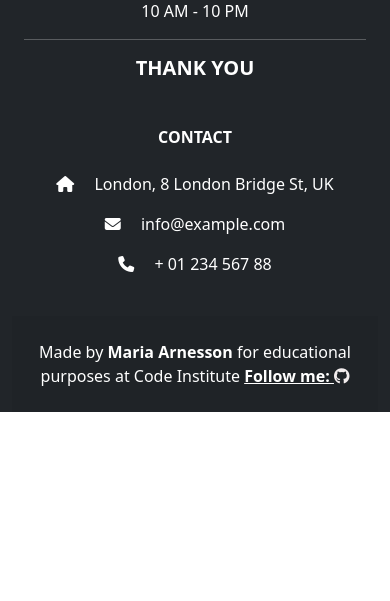
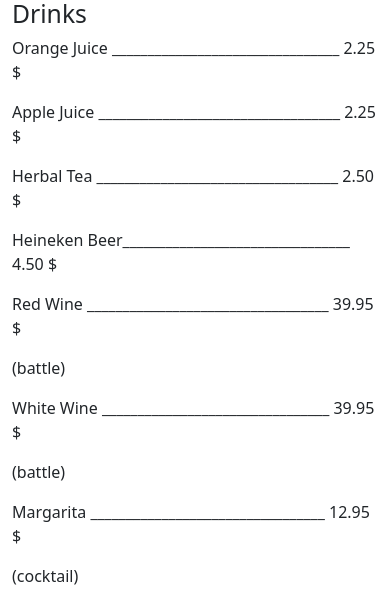
Before and after one commit to MariaJoannaArnesson/restaurant_booking_system, a Django app: page /menu in a window 390 px wide. Shown: the part 1275-1876 px from the top of the page. Before the commit the page ends 1687 px from the top, so only its background shows below. Run offline with Django 3.2, Linux system fonts and the light colour scheme; some libraries are stand-ins or nearby versions.

Commit message:
Completed menu for menu home page

```diff
--- a/templates/menu.html
+++ b/templates/menu.html
@@ -6,16 +6,15 @@
 {% endblock %}
 
 {% block body %}
-<section class="container py-5 h-100">
-    <div class="container-fluid">
-      <div class="row">
-        <div class="col-sm-6 text-black">
-
-
-
-          <div class="d-flex align-items-center h-custom-2 px-5 ms-xl-4 mt-5 pt-5 pt-xl-0 mt-xl-n5">
+<section class="v-100" style="background-color: black;">
+    <div class="container-fluid h-custom">
+      <div class="row d-flex justify-content-center align-items-center h-100">
+        <div class="col-md-9 col-lg-6 col-xl-5">
+          <img src="https://img.freepik.com/free-photo/side-view-spaghetti-with-greens-ricotta-cheese-round-white-plate_176474-3223.jpg?w=826&t=st=1684329937~exp=1684330537~hmac=26f2fc57e209701587a687962dc5a7cde405afd224d58dc66ce827ffc20b0d1a"
+            class="img-fluid" alt="Sample image">
+        </div>
+        <div class="col-md-8 col-lg-6 col-xl-4 offset-xl-1 text-white">
             <div>
-
                 <h2>Main Dishes</h2>
                 <p>Cuisses de Grenouille_____________________________ 16.95 $</p>
                 <p>(frog's legs) </p>
@@ -34,17 +33,60 @@
 
                 <p>Poulet Basquaise ________________________________ 14.95 $</p>
                 <p>(Basque Chicken Stew)</p>
-        </center>
+            </div>
+        </div>
       </div>
     </div>
 
+  </section>
+<section class="v-100">
+    <div class="container-fluid h-custom">
+      <div class="row d-flex justify-content-center align-items-center h-100">
+        <div class="col-md-9 col-lg-6 col-xl-5">
+          <img src="https://img.freepik.com/free-photo/blue-cocktail-with-orange_144627-18407.jpg?w=740&t=st=1684329171~exp=1684329771~hmac=f1e625feef67decc5876dc72f302988a82e8576f59072a542beb6f2407a6767a"
+            class="img-fluid" alt="Sample image">
         </div>
-        <div class="col-sm-6 px-0 d-none d-sm-block">
-         <img src="https://img.freepik.com/free-photo/side-view-spaghetti-with-greens-ricotta-cheese-round-white-plate_176474-3223.jpg?w=826&t=st=1684326762~exp=1684327362~hmac=38034dc958a152a410276b837124dcd42082b54398d0a622facb8f911e7e3489"
-            alt="Login image" class="w-100 vh-100" style="object-fit: cover; object-position: left;">
+        <div class="col-md-8 col-lg-6 col-xl-4 offset-xl-1">
+            <div>
+                <h2>Drinks</h2>
+                <p>Orange Juice ________________________________ 2.25 $</p>
+                <p>Apple Juice __________________________________ 2.25 $</p>
+                <p>Herbal Tea  __________________________________ 2.50 $</p>
+                <p>Heineken Beer________________________________ 4.50 $</p>
+                <p>Red Wine __________________________________ 39.95 $</p>
+                <p>(battle)</p>
+                <p>White Wine ________________________________ 39.95 $</p>
+                <p>(battle)</p>
+                <p>Margarita _________________________________ 12.95 $</p>
+                <p>(cocktail)</p>
             </div>
         </div>
       </div>
+    </div>
+
   </section>
+  <section class="v-100" style="background-color: rgba(11, 11, 11, 0.867);">
+    <div class="container-fluid h-custom">
+      <div class="row d-flex justify-content-center align-items-center h-100">
+        <div class="col-md-9 col-lg-6 col-xl-5">
+          <img src="https://images.pexels.com/photos/239581/pexels-photo-239581.jpeg?auto=compress&cs=tinysrgb&w=600"
+            class="img-fluid" alt="Sample image">
+        </div>
+        <div class="col-md-8 col-lg-6 col-xl-4 offset-xl-1 text-white">
+            <div>
+                <h2>Desserts</h2>
+                <p>Croissants_____________________________________ 7.99 $</p>
 
+
+                <p>Crème brûlée____________________________________ 7.95 $</p>
+
+
+                <p>Macarons______________________________________ 8.95 $</p>
+            </div>
+        </div>
+      </div>
+    </div>
+
+  </section>
+</br></br></br></br></br></br>
 {% endblock %}
```
Also changed, not shown: static/images/menu_desserts.png (added), static/images/menu_drinks.png (added), static/images/menu_maindishes.png (added). Lines whose indentation alone changed are shown as unchanged.
